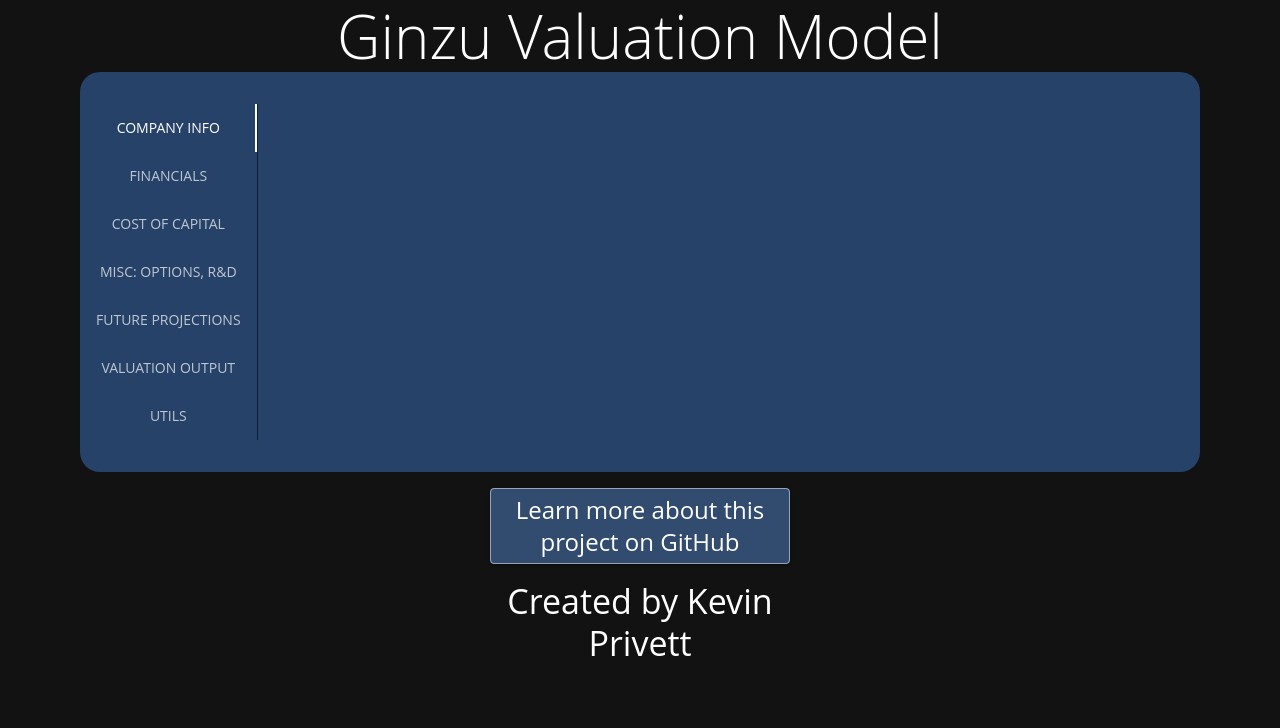
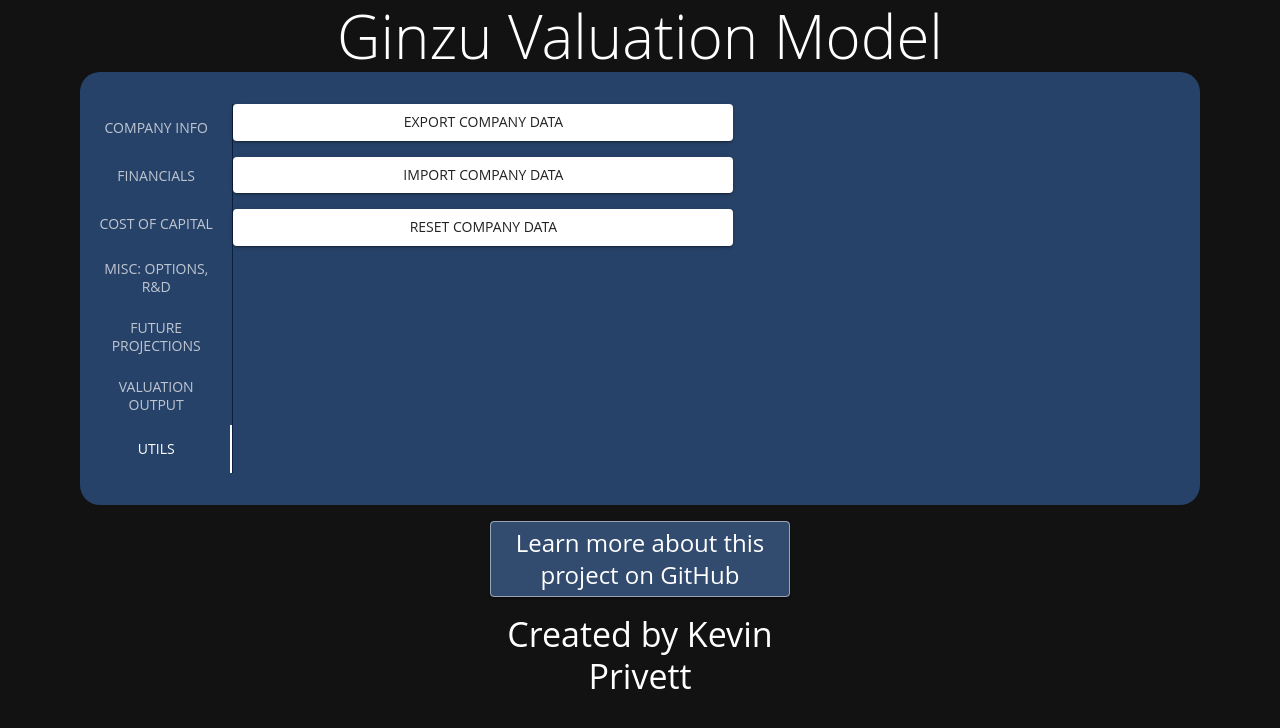
Before and after one commit to kevintprivett/Ginzu-Valuation, a React (Vite) app in the folder FrontEnd/: page /Ginzu-Valuation/utils in a window 1280 px wide. Shown: the top 728 px of the page. Built offline with nearby package versions, Linux system fonts and the light colour scheme; some icons are missing.

Commit message:
Correct Routing error to maintain selection on refresh

```diff
--- a/FrontEnd/src/components/MainWindow.jsx
+++ b/FrontEnd/src/components/MainWindow.jsx
@@ -1,6 +1,6 @@
-import { useState } from 'react'
+import { useState, useEffect } from 'react'
 import { BrowserRouter as Router,
-  Routes, Route, Link, Navigate
+  Routes, Route, Link, Navigate, useLocation
 } from 'react-router-dom'
 import {
   Box,
@@ -43,14 +43,32 @@ const a11yProps = (index) => {
 }
 
 const VerticalTabs = () => {
+  const location = useLocation()
   const [value, setValue] = useState(0)
+
+  const routeToIndex = {
+    '/company': 0,
+    '/financials': 1,
+    '/cost-of-capital': 2,
+    '/misc': 3,
+    '/future-projections': 4,
+    '/valuation-output': 5,
+    '/utils': 6
+  }
+
+  useEffect(() => {
+    const index = routeToIndex[location.pathname]
+    if (index !== undefined) {
+      setValue(index)
+    }
+  }, [location.pathname])
 
   const handleChange = (event, newValue) => {
     setValue(newValue);
   }
 
   return (
-    <Router basename="/Ginzu-Valuation">
+    <>
       <Box
         sx={{
           flexGrow: 1,
@@ -80,53 +98,53 @@ const VerticalTabs = () => {
           <Tab label="Utils" to='/utils' component={Link} {...a11yProps(6)} />
         </Tabs>
         <Routes>
-          <Route path="*" element={<Navigate to="/company" />} />
+          <Route path="*" element={<Navigate to="company" replace />} />
           <Route index path="/company" element={
             <TabPanel>
               <CompanyInfoPanel />
             </TabPanel>
           } />
-          <Route path="/financials" element={
+          <Route path="financials" element={
             <TabPanel value={value} index={1}>
               <FinancialsPanel />
             </TabPanel>
           } />
-          <Route path="/cost-of-capital" element={
+          <Route path="cost-of-capital" element={
             <TabPanel value={value} index={2}>
               <CostOfCapitalPanel />
             </TabPanel>
           } />
-          <Route path="/misc" element={
+          <Route path="misc" element={
             <TabPanel value={value} index={3}>
               <MiscPanel />
             </TabPanel>
           } />
-          <Route path="/future-projections" element={
+          <Route path="future-projections" element={
             <TabPanel value={value} index={4}>
               <FutureProjectionsPanel />
             </TabPanel>
           } />
-          <Route path="/valuation-output" element={
+          <Route path="valuation-output" element={
             <TabPanel value={value} index={5}>
               <ValuationOutputPanel />
             </TabPanel>
           } />
-          <Route path="/utils" element={
+          <Route path="utils" element={
             <TabPanel value={value} index={6}>
               <UtilsPanel />
             </TabPanel>
           } />
         </Routes>
       </Box>
-    </Router>
+    </>
   )
 }
 
 const MainWindow = () => {
   return (
-    <>
+    <Router basename="/Ginzu-Valuation">
       <VerticalTabs />
-    </>
+    </Router>
   )
 }
 
```
